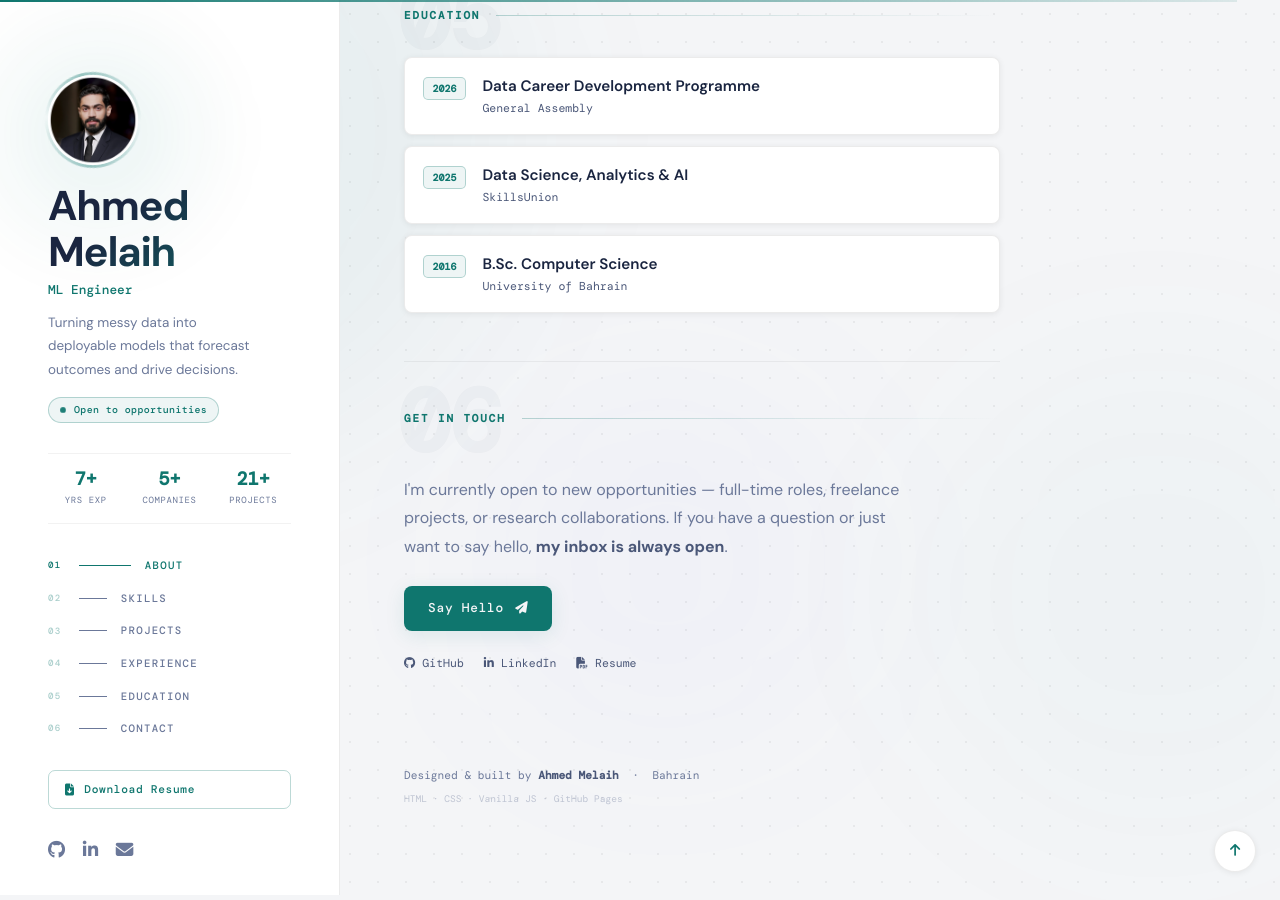
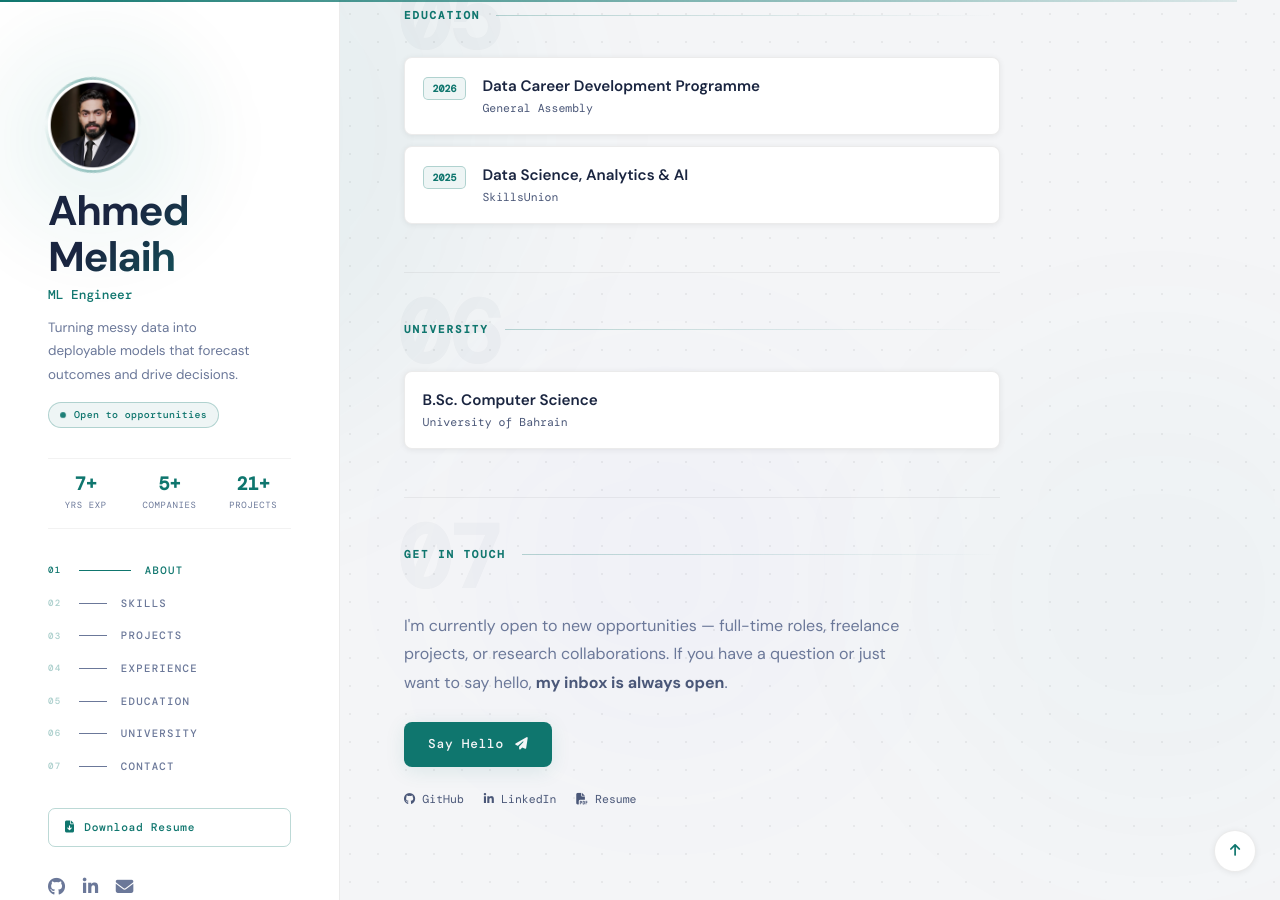
Before and after one commit to AhmedMelaih/ahmedmelaih.github.io, a Jekyll site: the page index.html, which Jekyll copies as it is, in a window 1280 px wide and 900 px high, scrolled down 3812 px. Built offline with Jekyll 4.4.1, drawn with Linux system fonts in a browser that asks for light colours; some web fonts are replaced.

Commit message:
Separate university degree into its own section, remove year
B.Sc. Computer Science moved out of Education into a new 'University'
section (nav item 06). Year badge removed from the degree entry.
Education section now holds only professional programmes. Contact
renumbered to 07.

https://claude.ai/code/session_01XK8GAduvGcTbhLwx1GWhX6

```diff
--- a/index.html
+++ b/index.html
@@ -728,7 +728,8 @@
           <li><a href="#projects"   class="nav-link"><span class="nav-num" aria-hidden="true">03</span><span class="nav-bar" aria-hidden="true"></span><span>Projects</span></a></li>
           <li><a href="#experience" class="nav-link"><span class="nav-num" aria-hidden="true">04</span><span class="nav-bar" aria-hidden="true"></span><span>Experience</span></a></li>
           <li><a href="#education"  class="nav-link"><span class="nav-num" aria-hidden="true">05</span><span class="nav-bar" aria-hidden="true"></span><span>Education</span></a></li>
-          <li><a href="#contact"    class="nav-link"><span class="nav-num" aria-hidden="true">06</span><span class="nav-bar" aria-hidden="true"></span><span>Contact</span></a></li>
+          <li><a href="#university" class="nav-link"><span class="nav-num" aria-hidden="true">06</span><span class="nav-bar" aria-hidden="true"></span><span>University</span></a></li>
+          <li><a href="#contact"    class="nav-link"><span class="nav-num" aria-hidden="true">07</span><span class="nav-bar" aria-hidden="true"></span><span>Contact</span></a></li>
         </ul>
       </nav>
 
@@ -1009,8 +1010,17 @@
               <p class="edu-school">SkillsUnion</p>
             </div>
           </div>
+        </div>
+      </section>
+
+      <!-- 06 University -->
+      <section id="university" class="sec">
+        <div class="sec-header reveal" data-num="06">
+          <p class="sec-title">University</p>
+          <div class="sec-line"></div>
+        </div>
+        <div class="edu-list stagger">
           <div class="edu-item">
-            <span class="edu-year">2016</span>
             <div>
               <p class="edu-degree">B.Sc. Computer Science</p>
               <p class="edu-school">University of Bahrain</p>
@@ -1019,9 +1029,9 @@
         </div>
       </section>
 
-      <!-- 06 Contact -->
+      <!-- 07 Contact -->
       <section id="contact" class="sec reveal">
-        <div class="sec-header" data-num="06">
+        <div class="sec-header" data-num="07">
           <p class="sec-title">Get In Touch</p>
           <div class="sec-line"></div>
         </div>
```
